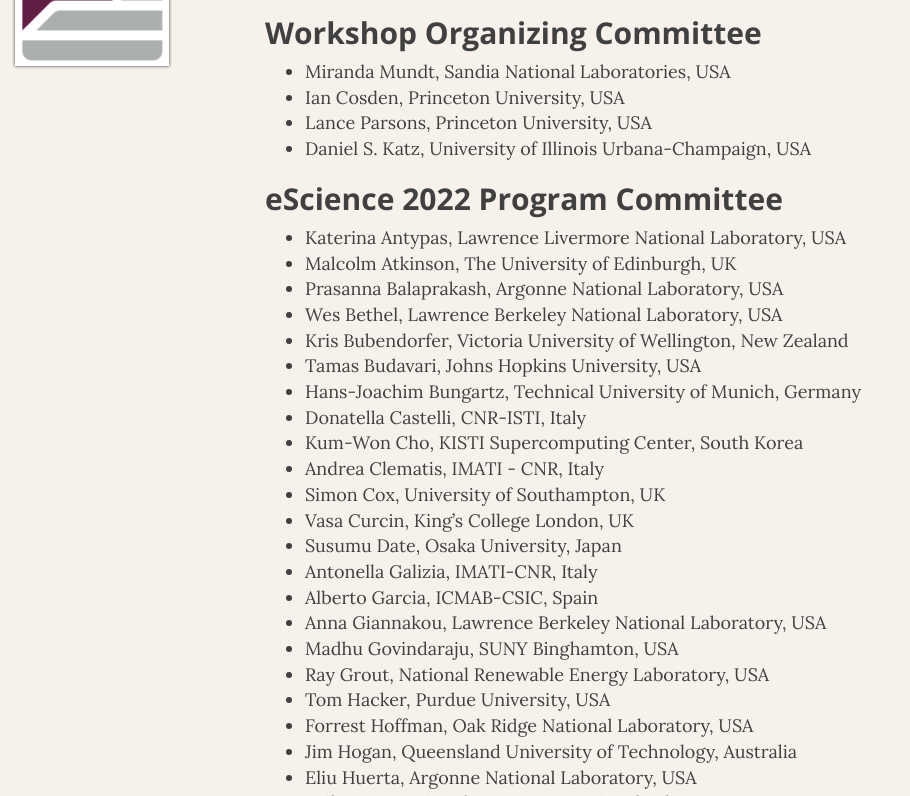
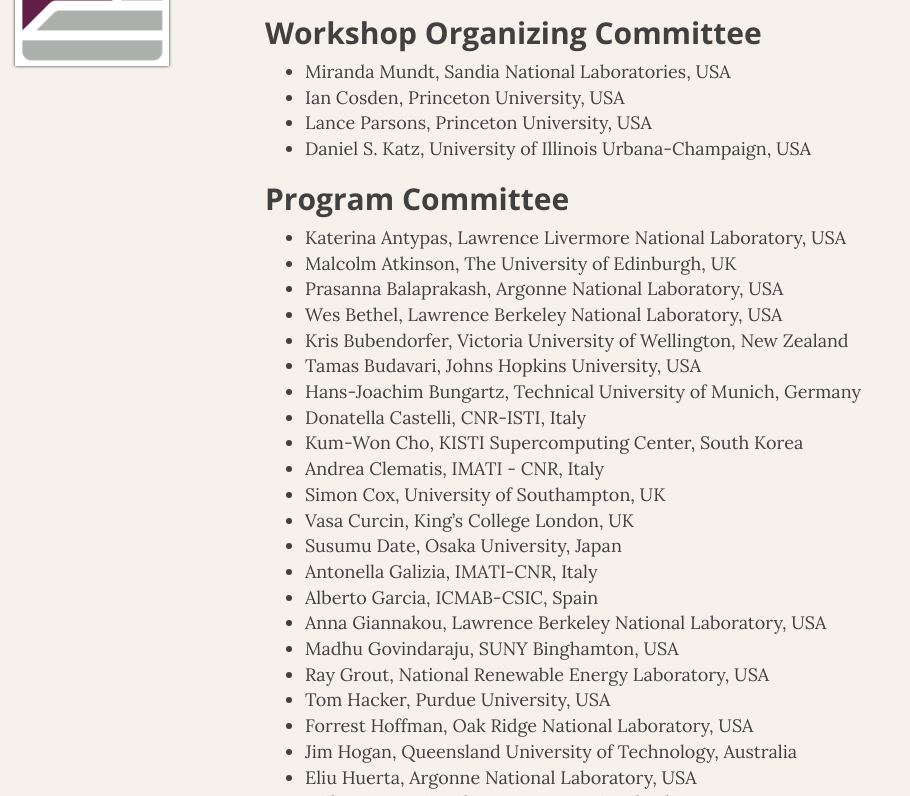
Before and after one commit to USRSE/rse-escience-2022, a Jekyll site: the page built from pages/committee.md, in a window 1280 px wide and 900 px high, cut to the strip 104-900 px from the top of the window. Shown: the whole strip, without its empty margins (0-910 px from the left). Built offline with Jekyll 4.4.1, drawn with Linux system fonts in a browser that asks for light colours; nearby versions of some CDN libraries.

Commit message:
it's not the eScience PC

```diff
--- a/pages/committee.md
+++ b/pages/committee.md
@@ -11,7 +11,7 @@
 - Lance Parsons, Princeton University, USA
 - Daniel S. Katz, University of Illinois Urbana-Champaign, USA
 
-## eScience 2022 Program Committee
+## Program Committee
 
 - Katerina Antypas, Lawrence Livermore National Laboratory, USA
 - Malcolm Atkinson, The University of Edinburgh, UK
```
